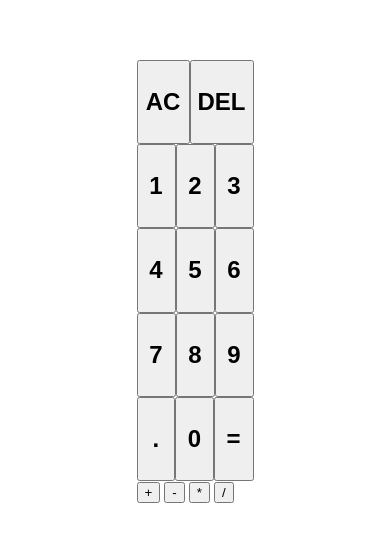
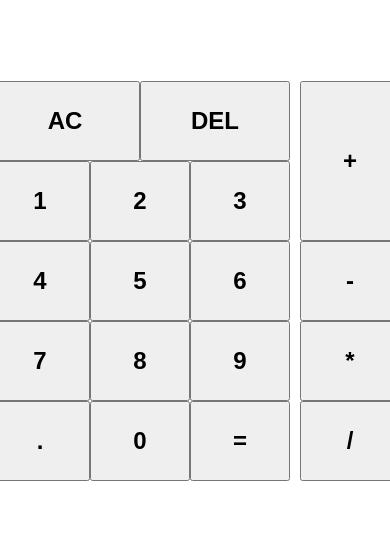
Before and after one commit to UzairKhan-27/calculator, a plain HTML site: page index.html in a window 390 px wide. Shown: the part 149-690 px from the top of the page. Drawn offline with Linux system fonts and the light colour scheme.

Commit message:
Add css for calculator buttons
Not responsive

```diff
--- a/styles.css
+++ b/styles.css
@@ -12,11 +12,9 @@ body
 {
     display: flex;
     flex-wrap: wrap;
-    width: 30vw;
-    height: 50vh;
+    width: 300px;
+    height: 400px;
     box-sizing: border-box;
-
-
 }
 .digits button {
 
@@ -25,8 +23,38 @@ body
     font-weight: bolder;
 
 }
-#num0
+/* #num0
 {
     margin: 0 auto;
     flex:0 0 33%;
+} */
+.container
+{
+    display: flex;
+    gap:10px;
 }
+.operators
+{
+    display: flex;
+    flex-direction: column ;
+    width: 100px;
+    height: 400px;
+    flex-wrap: wrap;
+    box-sizing: border-box;
+
+}
+.operators button
+{
+    /* flex: 1 0 100%; */
+    font-size: x-large;
+    font-weight: bolder;
+    flex:1;
+}
+#add
+{
+    flex: 2.0695;
+}
+button#numDEL
+{
+    flex: 0 0 50%;
+}
```
